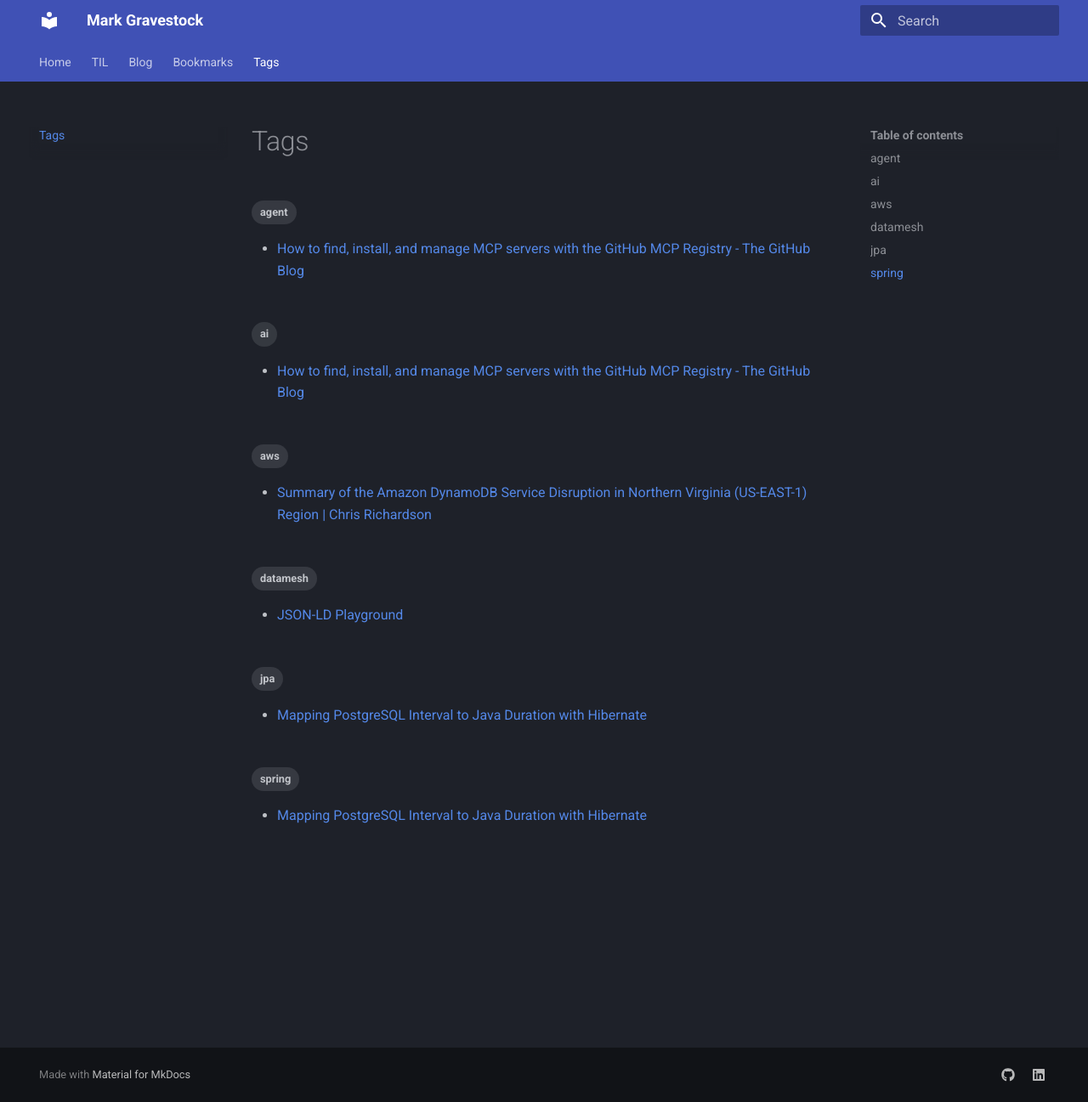
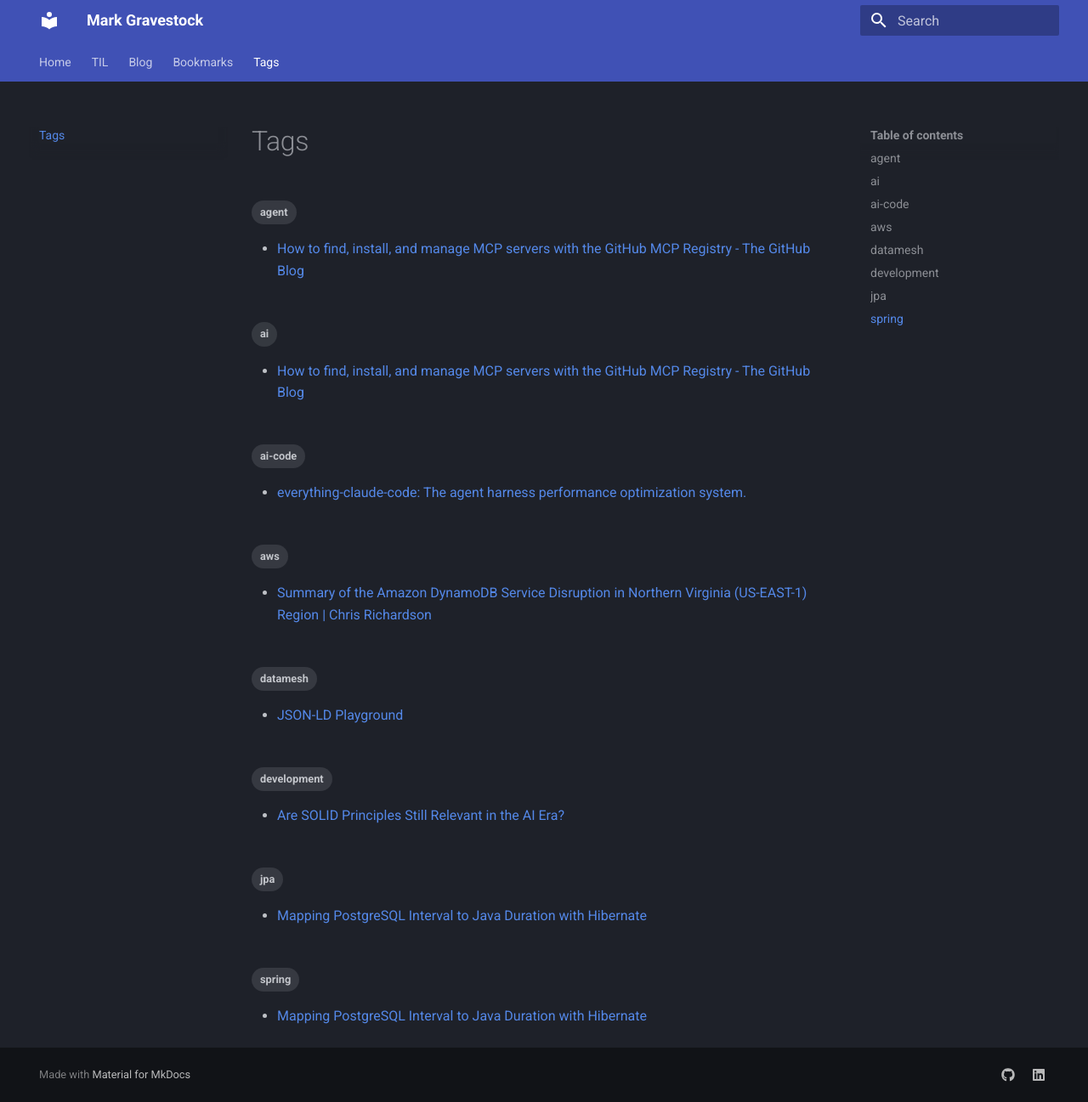
Before and after one commit to MarkGravestock/personal-site, an MkDocs documentation site: the page built from docs/tags.md, in a window 1280 px wide and 1297 px high. Shown: the whole window at 85% size. Built offline with MkDocs 1.6.1 and Material for MkDocs 9.7.7, drawn with Linux system fonts in a browser that asks for light colours.

Commit message:
chore: update bookmarks 2026-04-01

```diff
--- a/docs/bookmarks/index.md
+++ b/docs/bookmarks/index.md
@@ -8,6 +8,14 @@ A collection of useful things I've found on the web.
 ## March 2026
 
 <div class="grid cards" markdown>
+
+- **[everything-claude-code: The agent harness performance optimization system.](posts/2026-03-31-everything-claude-code-the-agent-harness-performan.md)**
+
+    `#ai-code` · share.google · 31 Mar
+
+- **[Are SOLID Principles Still Relevant in the AI Era?](posts/2026-03-31-are-solid-principles-still-relevant-in-the-ai-era.md)**
+
+    `#development` · vladikk.com · 31 Mar
 
 - **[The one where Oskar explains Example Mapping](posts/2026-03-31-the-one-where-oskar-explains-example-mapping.md)**
 
--- /dev/null
+++ b/docs/bookmarks/posts/2026-03-31-are-solid-principles-still-relevant-in-the-ai-era.md
@@ -0,0 +1,10 @@
+---
+title: "Are SOLID Principles Still Relevant in the AI Era?"
+date: 2026-03-31
+tags:
+  - development
+---
+
+**[Are SOLID Principles Still Relevant in the AI Era?](https://vladikk.com/2026/03/30/solid-principles-ai-era/)**
+
+vladikk.com · 31 Mar 2026
--- /dev/null
+++ b/docs/bookmarks/posts/2026-03-31-everything-claude-code-the-agent-harness-performan.md
@@ -0,0 +1,10 @@
+---
+title: "everything-claude-code: The agent harness performance optimization system."
+date: 2026-03-31
+tags:
+  - ai-code
+---
+
+**[everything-claude-code: The agent harness performance optimization system.](https://share.google/24aMOyutdH2u3udib)**
+
+share.google · 31 Mar 2026
```
